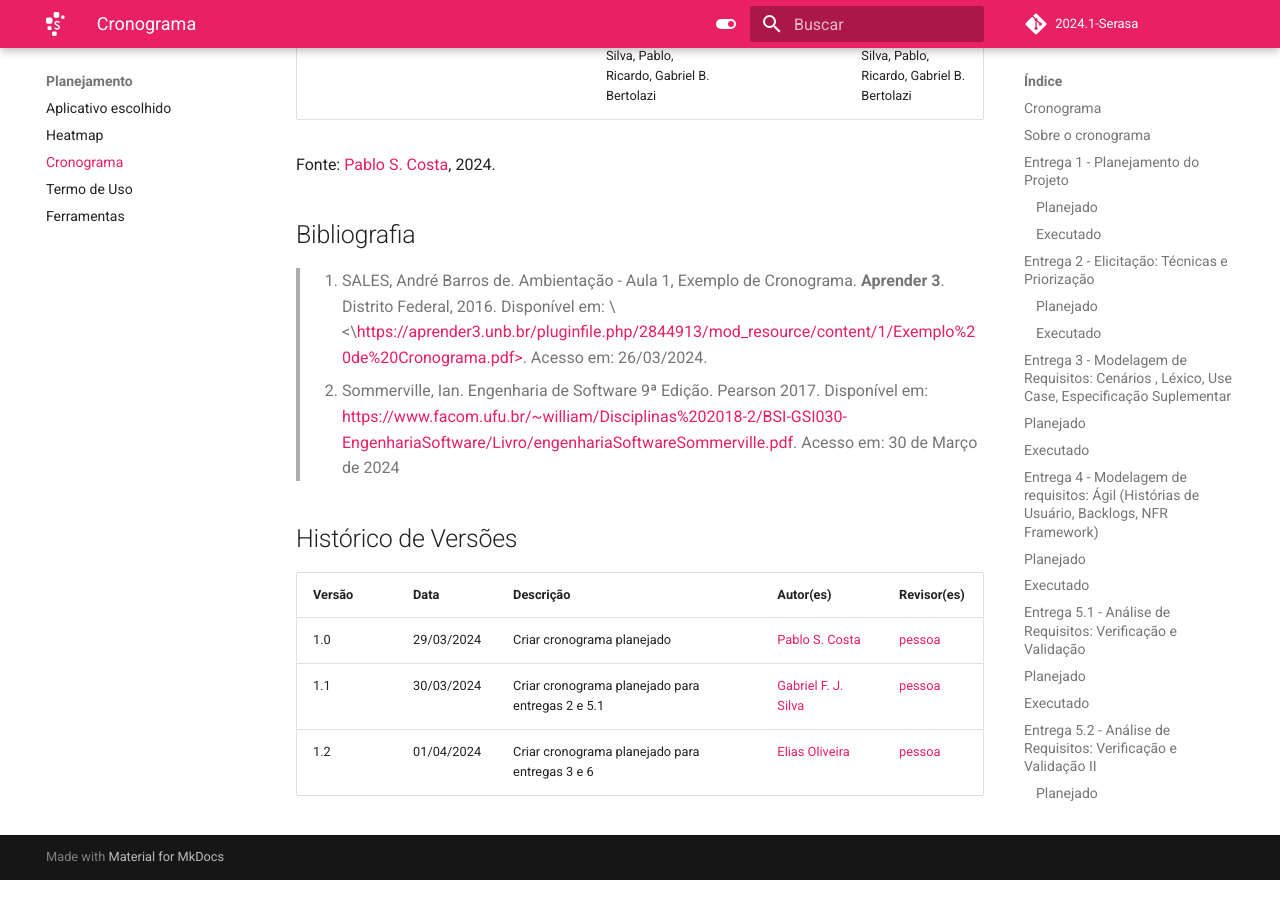
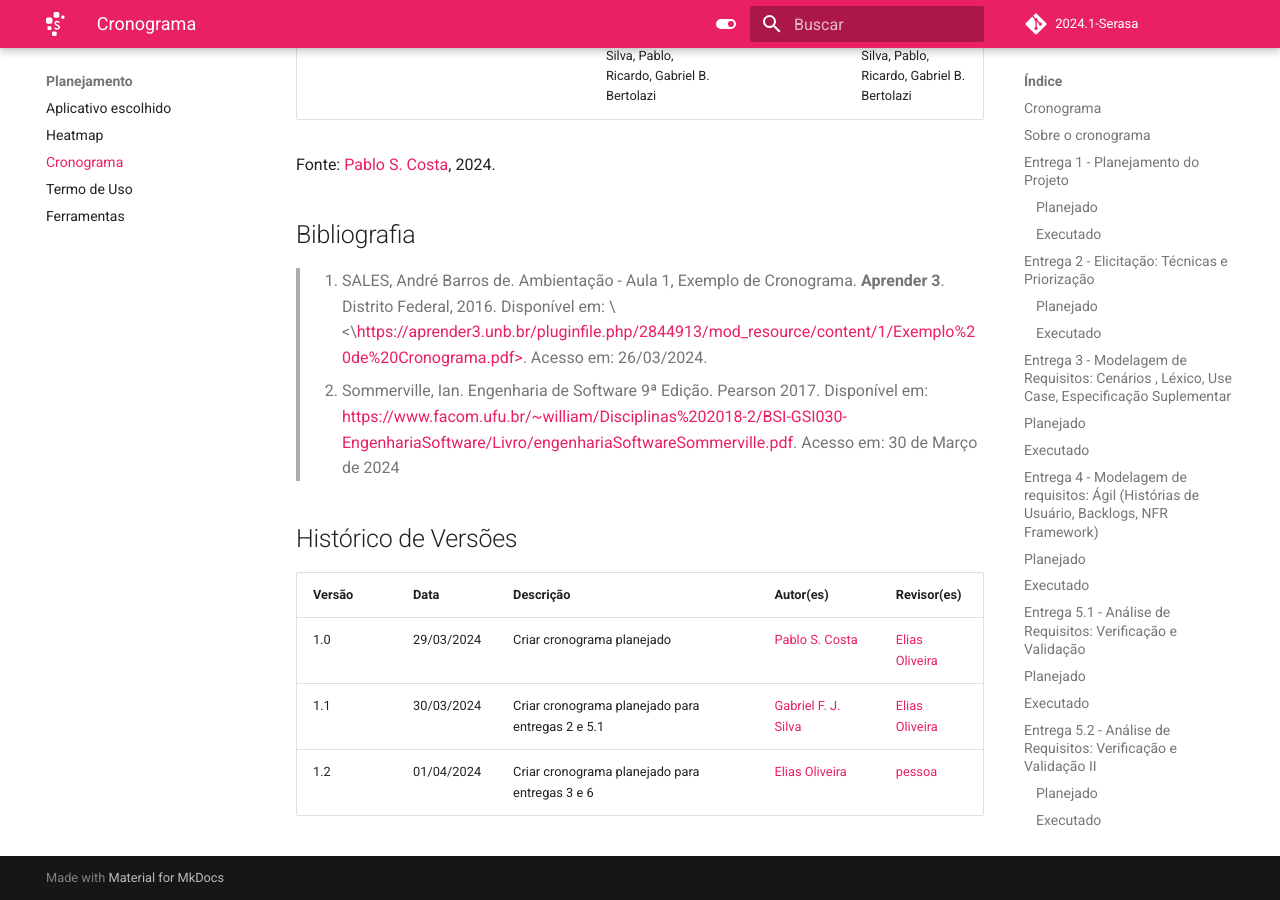
Before and after one commit to Requisitos-de-Software/2024.1-Serasa, an MkDocs documentation site: the page built from docs/planejamento/cronograma.md, in a window 1280 px wide and 900 px high, scrolled down 9496 px. Built offline with MkDocs 1.6.1 and Material for MkDocs 9.7.7, drawn with Linux system fonts in a browser that asks for light colours; comment, search, counter and statistics services are not loaded.

Commit message:
adicionando revisores

```diff
--- a/docs/planejamento/cronograma.md
+++ b/docs/planejamento/cronograma.md
@@ -238,6 +238,6 @@ Disponível em:
 
 | Versão | Data | Descrição | Autor(es) | Revisor(es) |
 | --- | --- | --- | --- | --- |
-| 1.0 | 29/03/2024 | Criar cronograma planejado | [Pablo S. Costa](https://github.com/pabloheika) | [pessoa](https://github.com/pessoa) |
-| 1.1 | 30/03/2024 | Criar cronograma planejado para entregas 2 e 5.1 | [Gabriel F. J. Silva](https://github.com/MMcLovin) | [pessoa](https://github.com/pessoa) |
+| 1.0 | 29/03/2024 | Criar cronograma planejado | [Pablo S. Costa](https://github.com/pabloheika) | [Elias Oliveira](https://github.com/EliasOliveira21) |
+| 1.1 | 30/03/2024 | Criar cronograma planejado para entregas 2 e 5.1 | [Gabriel F. J. Silva](https://github.com/MMcLovin) | [Elias Oliveira](https://github.com/EliasOliveira21) |
 | 1.2 | 01/04/2024 | Criar cronograma planejado para entregas 3 e 6 | [Elias Oliveira](https://github.com/EliasOliveira21) | [pessoa](https://github.com/pessoa) |
```
